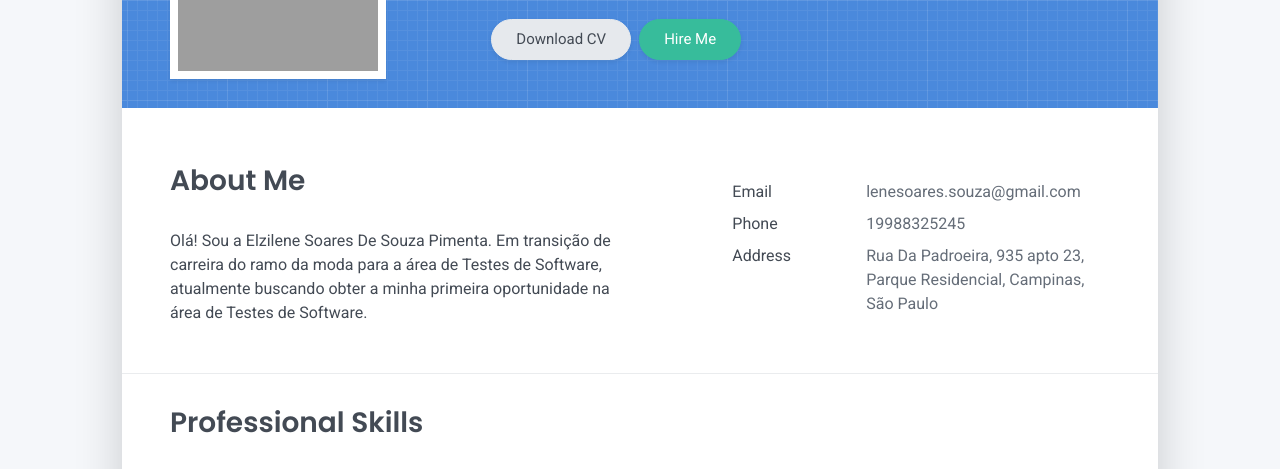
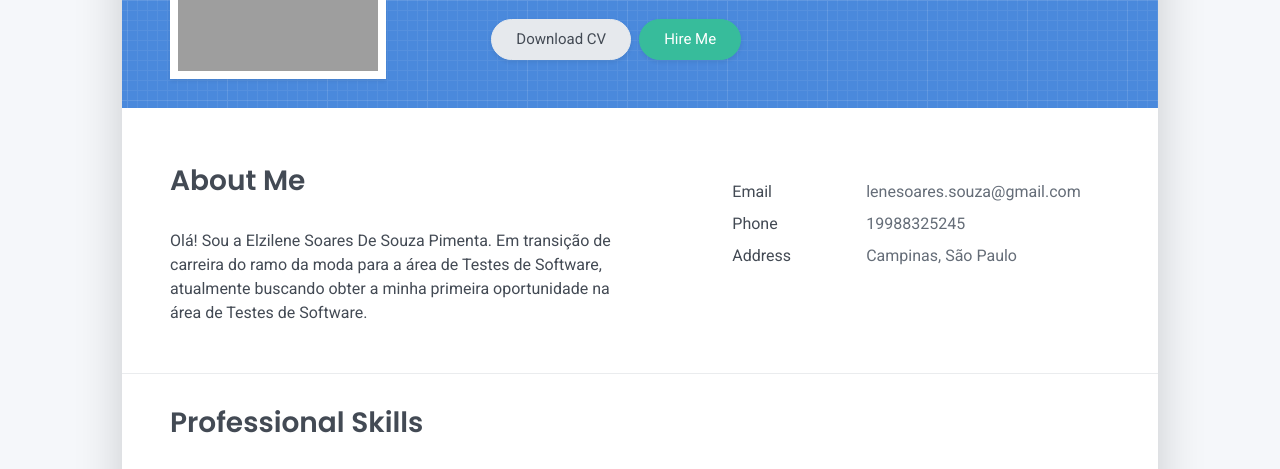
Before and after one commit to Elzilene/curriculo-online, a plain HTML site: page index.html in a window 1280 px wide. Shown: the part 309-778 px from the top of the page. Drawn offline with Linux system fonts and the light colour scheme; grey boxes are pictures that could not be loaded.

Commit message:
Update index.html

```diff
--- a/index.html
+++ b/index.html
@@ -79,7 +79,7 @@
             <div class="pb-1">Address</div>
           </div>
           <div class="col-sm-8">
-            <div class="pb-1 text-secondary">Rua Da Padroeira, 935 apto 23, Parque Residencial, Campinas, São Paulo</div>
+            <div class="pb-1 text-secondary"> Campinas, São Paulo</div>
           </div>
         </div>
       </div>
```
